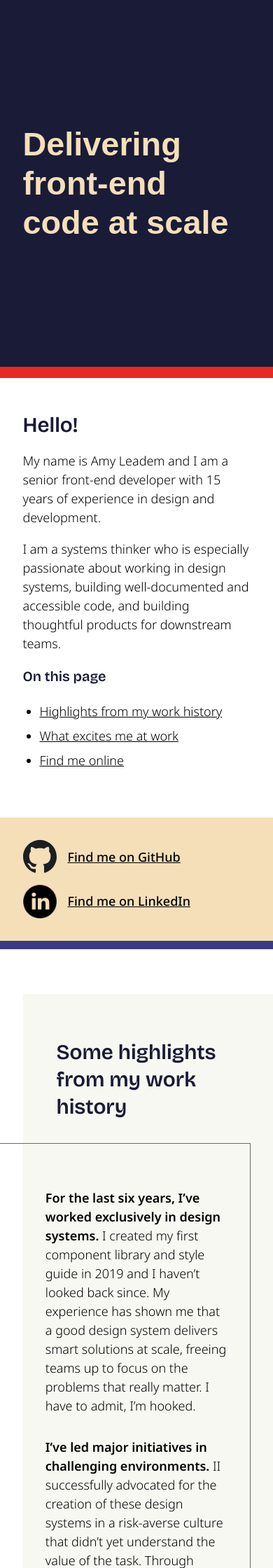
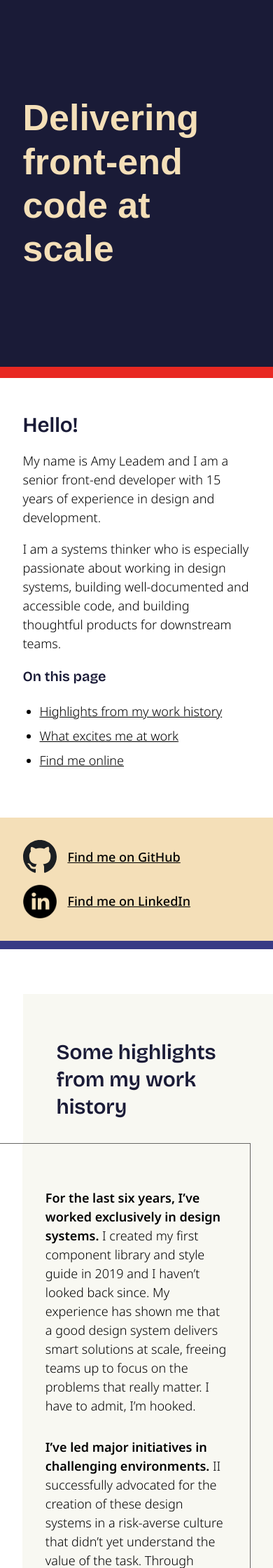
Before and after one commit to amyleadem/amyleadem.github.io, a Jekyll site: the page built from index.md, in a window 390 px wide. Shown: the top 2240 px of the page at 70% size. Built offline with Jekyll 4.4.1, drawn with Linux system fonts in a browser that asks for light colours; some web fonts are replaced.

Commit message:
Minor style tweaks

```diff
--- a/_styles/_mixins.scss
+++ b/_styles/_mixins.scss
@@ -66,7 +66,7 @@
   max-width: 44ex;
 
   @media (max-width: $breakpoint-mobile) {
-    font-size: 12vw;
+    font-size: 3.25rem;
   }
 
   @media (min-width: $breakpoint-mobile) {
--- a/assets/css/styles.css
+++ b/assets/css/styles.css
@@ -310,7 +310,7 @@ h4 {
 }
 @media (max-width: 600px) {
   .font-size-3xl {
-    font-size: 12vw;
+    font-size: 3.25rem;
   }
 }
 @media (min-width: 600px) {
--- a/index.md
+++ b/index.md
@@ -11,7 +11,7 @@ layout: default
   </div>
   <div class="grid-column">
     <div>
-      <section aria-label="personal summary">
+      <section aria-label="personal introduction">
         <h2>Hello!</h2>
         <p>My name is Amy Leadem and I am a senior front-end developer with 15 years of experience in design and development.</p>
         <p>I am a systems thinker who is especially passionate about working in design systems, building well-documented and accessible code, and building thoughtful products for downstream teams.</p>
```
